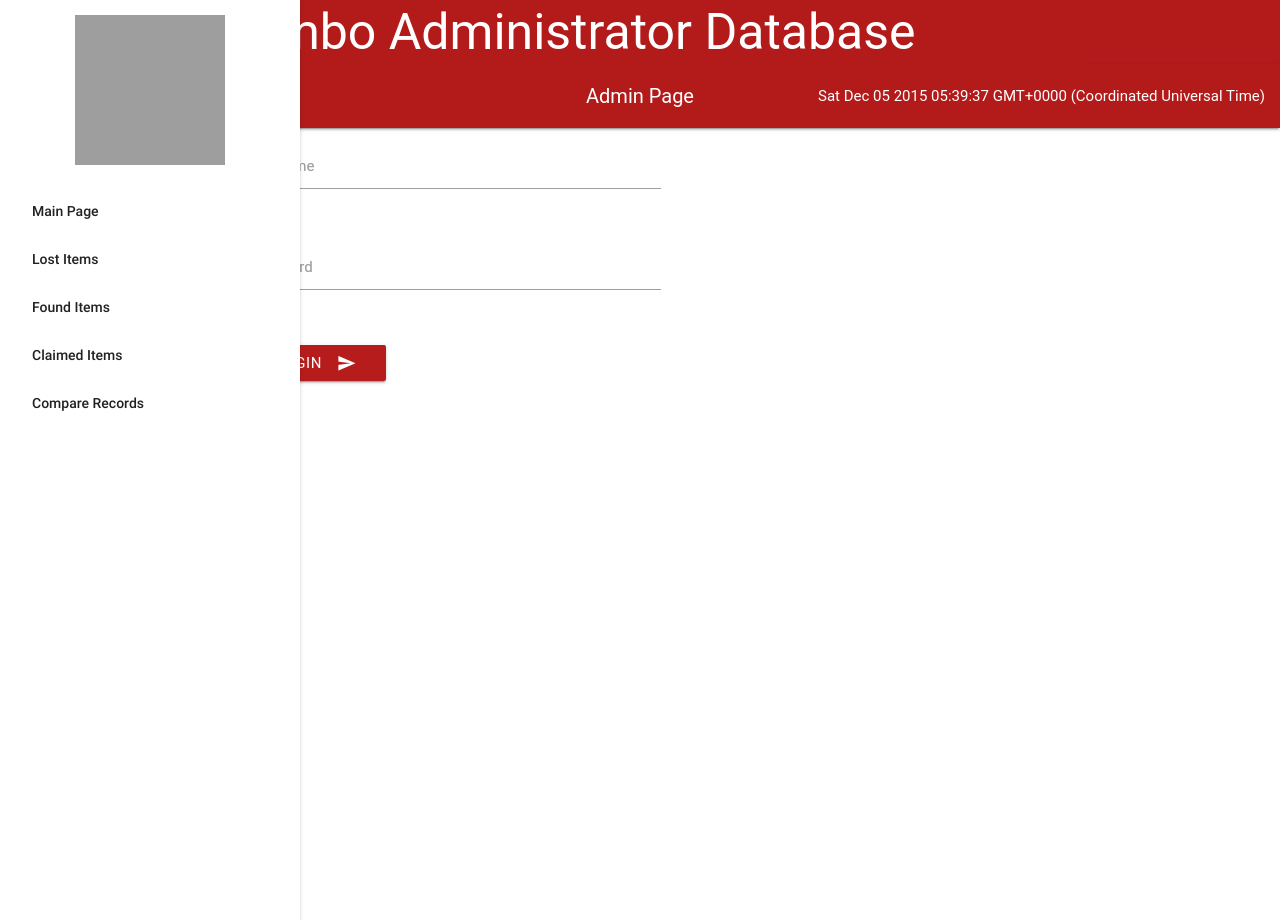
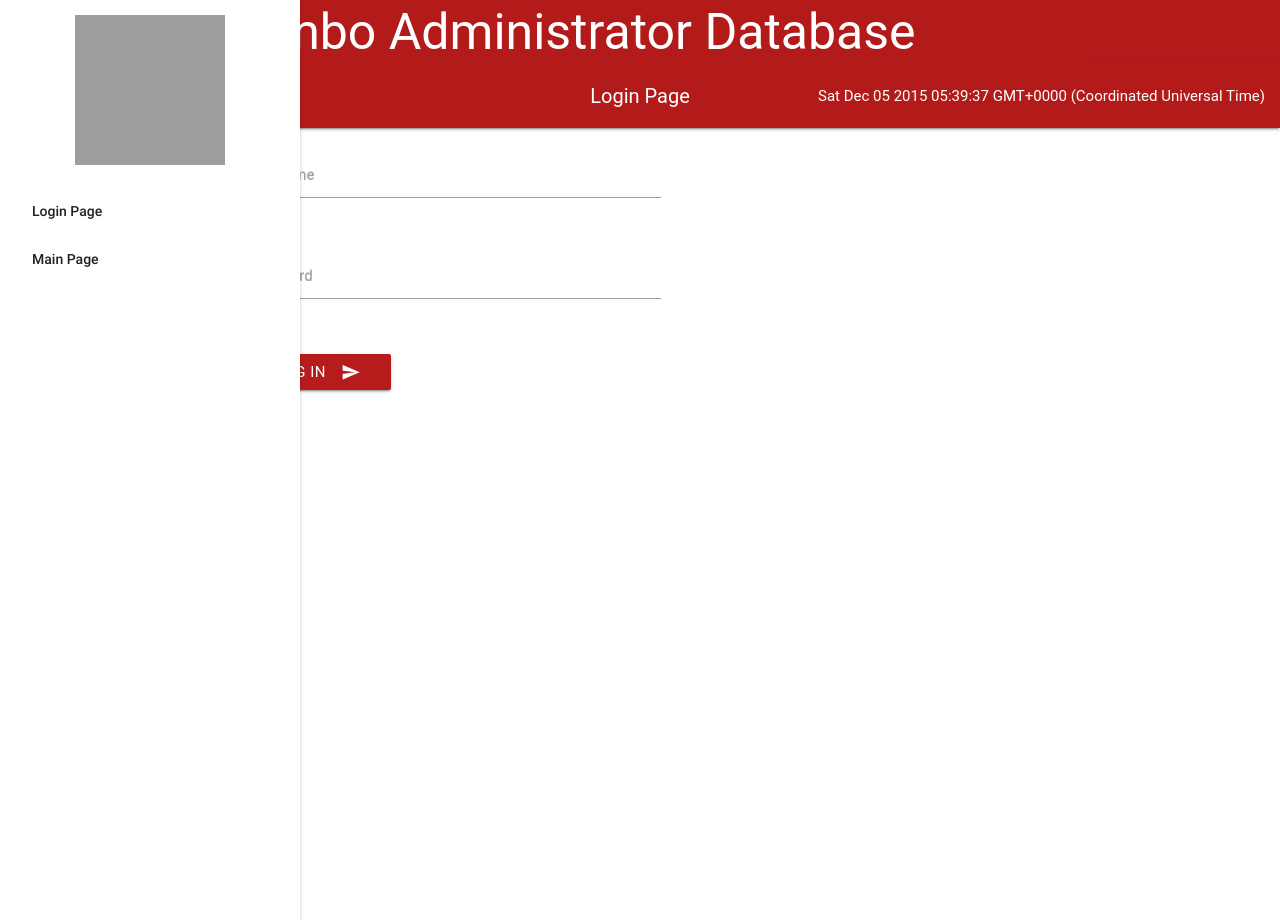
Before and after one commit to kkoves/limbo, a PHP site: page /Assignments/admin/login.php in a window 1280 px wide. Run offline with PHP 8.4, Linux system fonts and the light colour scheme; some libraries are stand-ins or nearby versions; some web fonts are replaced; grey boxes are pictures that could not be loaded.

Commit message:
Added Log Off button to all admin pages. Added Login failure message

```diff
--- a/admin/claimed.php
+++ b/admin/claimed.php
@@ -73,6 +73,7 @@ and open the template in the editor.
                     <li><a href="found.php">Found Items</a></li>
                     <li><a href="claimed.php">Claimed Items</a></li>
                     <li><a href="compare.php">Compare Records</a></li>
+					<li><a href="..\index.php">Log Off</a></li>
                 </ul>
                 <a href="#" data-activates="slide-out" class="button-collapse show-on-large"><i class="mdi-navigation-menu"></i></a>
             </div>
--- a/admin/compare.php
+++ b/admin/compare.php
@@ -73,6 +73,7 @@ and open the template in the editor.
                     <li><a href="found.php">Found Items</a></li>
                     <li><a href="claimed.php">Claimed Items</a></li>
                     <li><a href="compare.php">Compare Records</a></li>
+					<li><a href="..\index.php">Log Off</a></li>
                 </ul>
                 <a href="#" data-activates="slide-out" class="button-collapse show-on-large"><i class="mdi-navigation-menu"></i></a>
             </div>
--- a/admin/found.php
+++ b/admin/found.php
@@ -73,6 +73,7 @@ and open the template in the editor.
                     <li><a href="found.php">Found Items</a></li>
                     <li><a href="claimed.php">Claimed Items</a></li>
                     <li><a href="compare.php">Compare Records</a></li>
+					<li><a href="..\index.php">Log Off</a></li>
                 </ul>
                 <a href="#" data-activates="slide-out" class="button-collapse show-on-large"><i class="mdi-navigation-menu"></i></a>
             </div>
--- a/admin/index.php
+++ b/admin/index.php
@@ -73,6 +73,7 @@ and open the template in the editor.
                     <li><a href="found.php">Found Items</a></li>
                     <li><a href="claimed.php">Claimed Items</a></li>
                     <li><a href="compare.php">Compare Records</a></li>
+					<li><a href="..\index.php">Log Off</a></li>
                 </ul>
                 <a href="#" data-activates="slide-out" class="button-collapse show-on-large"><i class="mdi-navigation-menu"></i></a>
             </div>
--- a/admin/login.php
+++ b/admin/login.php
@@ -49,7 +49,6 @@ and open the template in the editor.
                 return i;
             }
         </script>
-		<script>
 		<?php
 			# Connect to MySQL server and the database
 			require( '../includes/connect_db.php' ) ;
@@ -65,13 +64,12 @@ and open the template in the editor.
 				$pid = validate($user, $pass);
 
 				if($pid == -1)
-						echo '<p style=color:red>Login failed, please try again.</p>';
+					echo '<script>$(document).ready(function () {$("#error").html("Login Failed. Please try again...");});</script>';
 
 			else
 				load('index.php', $pid);
 			}
 		?>
-		</script>
 
         <style>
             nav{
@@ -93,7 +91,11 @@ and open the template in the editor.
 			#form{
 				padding-left: 5%;
 			}
+			#error{
+				padding-bottom: 1%;
+			}
         </style>
+	</head>
     <body onload="startTime()">
         <header>
             <nav class="top-nav">
@@ -105,7 +107,7 @@ and open the template in the editor.
             </nav>
             <nav>
                 <div class="nav-wrapper">
-                    <a id="mainPage" href="#" class="brand-logo center">Admin Page</a>
+                    <a id="mainPage" href="#" class="brand-logo center">Login Page</a>
                     <ul id="nav-mobile" class="right hide-on-med-and-down">
                         <li><a id="clock" href="collapsible.html">Time</a></li>
                     </ul>
@@ -114,11 +116,8 @@ and open the template in the editor.
             <div>
                 <ul id="slide-out" class="side-nav fixed">
                     <p align="center"><img height="150px" width="150px" src="https://upload.wikimedia.org/wikipedia/en/thumb/4/4b/Marist_College_Seal_-_Vector.svg/1016px-Marist_College_Seal_-_Vector.svg.png"/></p>
-                    <li><a href="index.php">Main Page</a></li>
-                    <li><a href="lost.php">Lost Items</a></li>
-                    <li><a href="found.php">Found Items</a></li>
-                    <li><a href="claimed.php">Claimed Items</a></li>
-                    <li><a href="compare.php">Compare Records</a></li>
+                    <li><a href="login.php">Login Page</a></li>
+                    <li><a href="..\index.php">Main Page</a></li>
                 </ul>
                 <a href="#" data-activates="slide-out" class="button-collapse show-on-large"><i class="mdi-navigation-menu"></i></a>
             </div>
@@ -127,8 +126,9 @@ and open the template in the editor.
 			<div class="container">
                 <div class="row">
                     <div class="col s12">
+						<div id="error" style="color:Red"></div>
                         <div id="foundItemForm" class="row">
-                            <form class="col s12" action="found.php" method="POST">
+                            <form class="col s12" action="login.php" method="POST">
                                 <div class="row">
                                     <div class="input-field col s6">
                                         <input required placeholder="Username" name="name" type="text" class="validate">
@@ -143,7 +143,7 @@ and open the template in the editor.
                                 </div>
 								<div class="row">
                                     <div class="input-field col s6">
-                                        <button class="btn waves-effect waves-light red darken-4" type="submit">Login
+                                        <button class="btn waves-effect waves-light red darken-4" type="submit">Log in
 											<i class="material-icons right">send</i>
 										</button>
                                     </div>
--- a/admin/lost.php
+++ b/admin/lost.php
@@ -73,6 +73,7 @@ and open the template in the editor.
                     <li><a href="found.php">Found Items</a></li>
                     <li><a href="claimed.php">Claimed Items</a></li>
                     <li><a href="compare.php">Compare Records</a></li>
+					<li><a href="..\index.php">Log Off</a></li>
                 </ul>
                 <a href="#" data-activates="slide-out" class="button-collapse show-on-large"><i class="mdi-navigation-menu"></i></a>
             </div>
```
Lines whose indentation alone changed are shown as unchanged.
